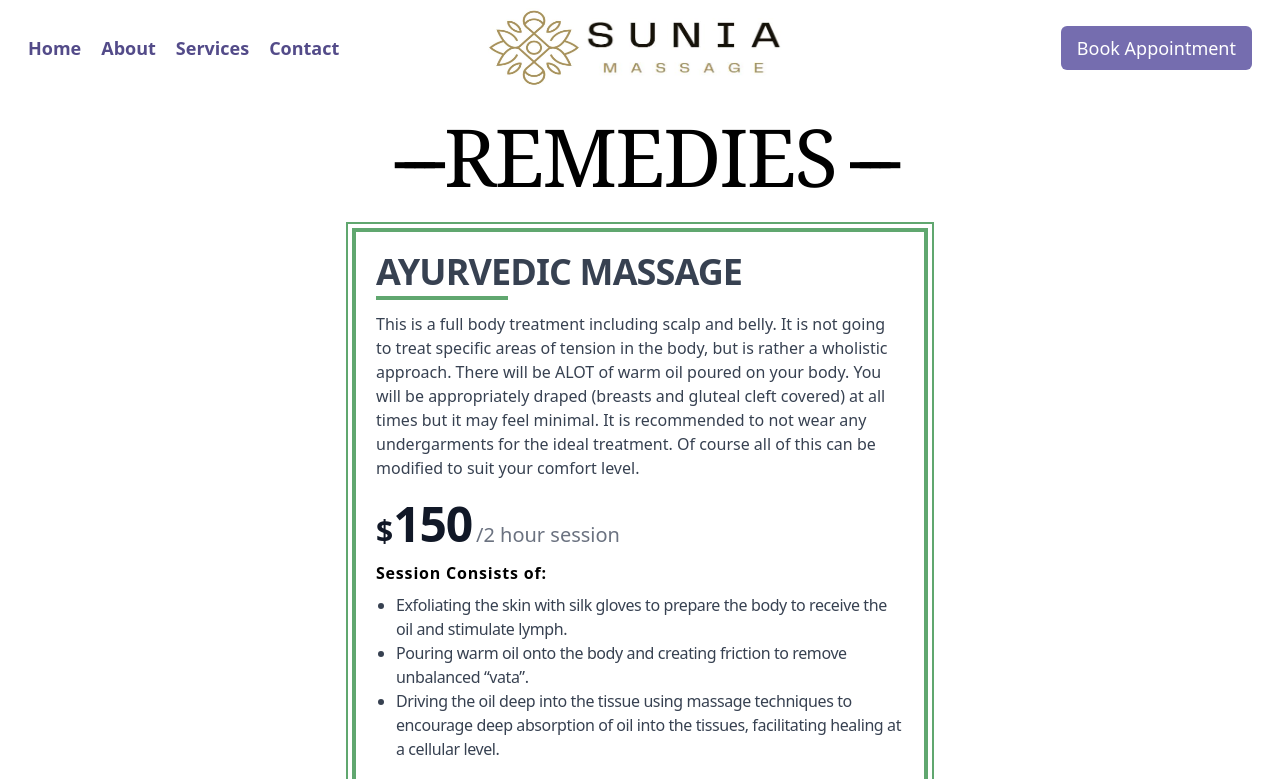
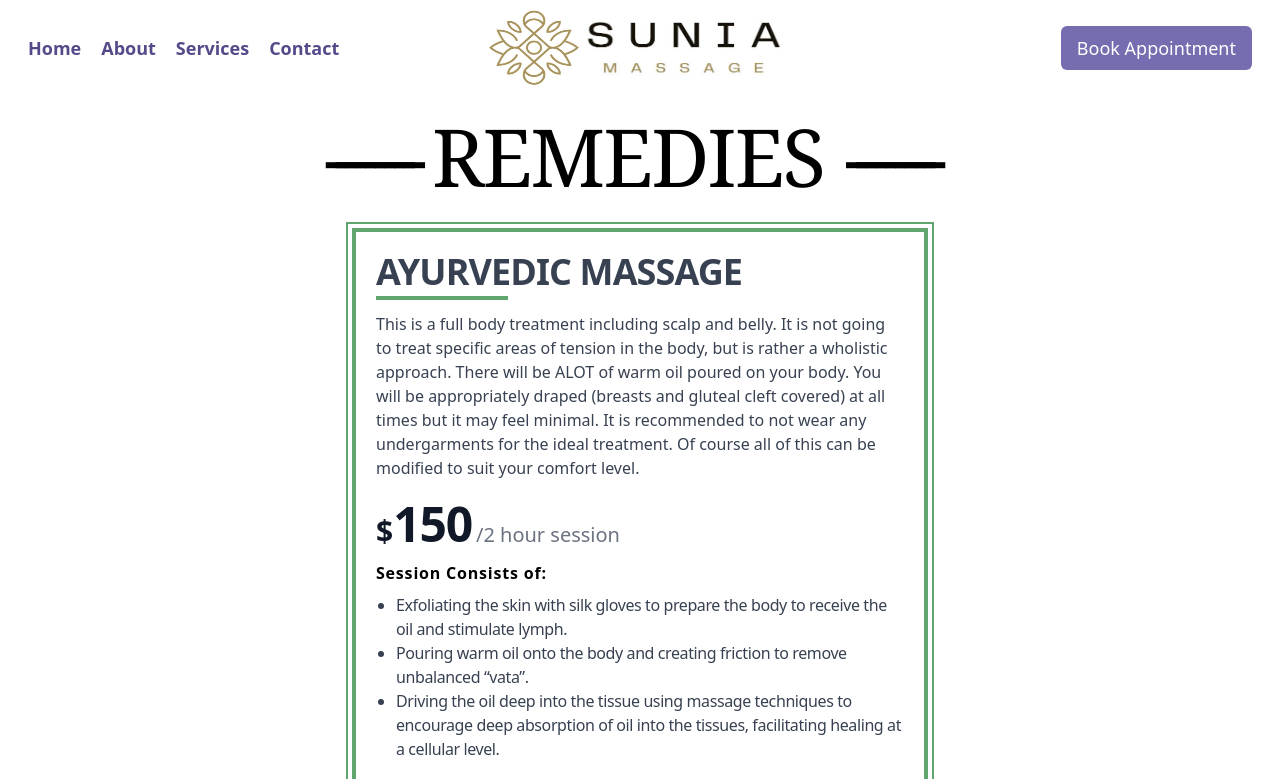
Before and after one commit to ShawnRSidwell/suniamassage, a React (Vite) app: page /services in a window 1280 px wide. Shown: the top 779 px of the page. Built offline with nearby package versions, Linux system fonts and the light colour scheme.

Commit message:
fix headline on services page

```diff
--- a/src/pages/Services.jsx
+++ b/src/pages/Services.jsx
@@ -7,11 +7,12 @@ import PricingCard from "../ui/PricingCard";
 function Services() {
   return (
     <section id="services">
-      <h1 className="text-[4em] md:text-[5em] font-thin tracking-tight text-center uppercase w-full font-serif">
-        <span className="font-normal tracking-[-15px] mx-3">----</span>
+      <h1 className=" text-[3em] md:text-[5em] font-thin tracking-tight text-center uppercase w-full font-serif -ml-3">
+        <span className="font-normal tracking-[-15px] mx-5">---------</span>
         Remedies
-        <span className="font-normal tracking-[-15px] mx-3">----</span>
+        <span className="font-normal tracking-[-15px] mx-5">---------</span>
       </h1>
+
       <Box headline="Ayurvedic Massage" className="">
         <hr className="border-[#60A76F] border-2 w-1/4 my-1 mb-3" />
         <p className="text-gray-700">
```
